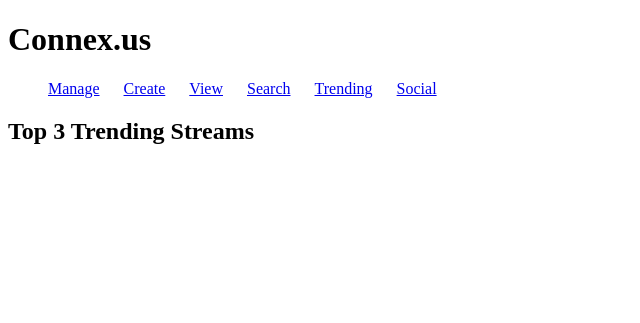
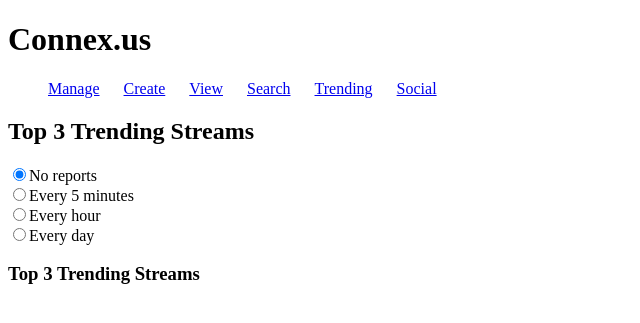
Before and after one commit to vechema/Photo-Sharing-Site, a Python web app: template templates/trends.html in a window 1280 px wide. Shown: the top 323 px of the page, without its empty margins (0-640 px from the left). Run offline with Jinja, Linux system fonts and the light colour scheme; the template is opened without the code that fills it, so the values that code supplies are empty.

Commit message:
Added menu for streams

```diff
--- a/templates/trends.html
+++ b/templates/trends.html
@@ -7,6 +7,18 @@
 <body>
     {% include 'templates/header.html' %}
     <h2>Top 3 Trending Streams</h2>
+    <form>
+         <input type="radio" name="rate" value="r_never" checked>No reports
+        <br>
+         <input type="radio" name="rate" value="r_five">Every 5 minutes
+        <br>
+         <input type="radio" name="rate" value="r_hour">Every hour
+        <br>
+         <input type="radio" name="rate" value="r_hour">Every day
+    </form>
+
+    <h3>Top 3 Trending Streams</h3>
+
     {% for stream in streams %}
         <a href="/view?stream={{stream.name_safe}}">
             <img src="{{stream.cover_url}}" style="width:128px;height:128px;">
```
